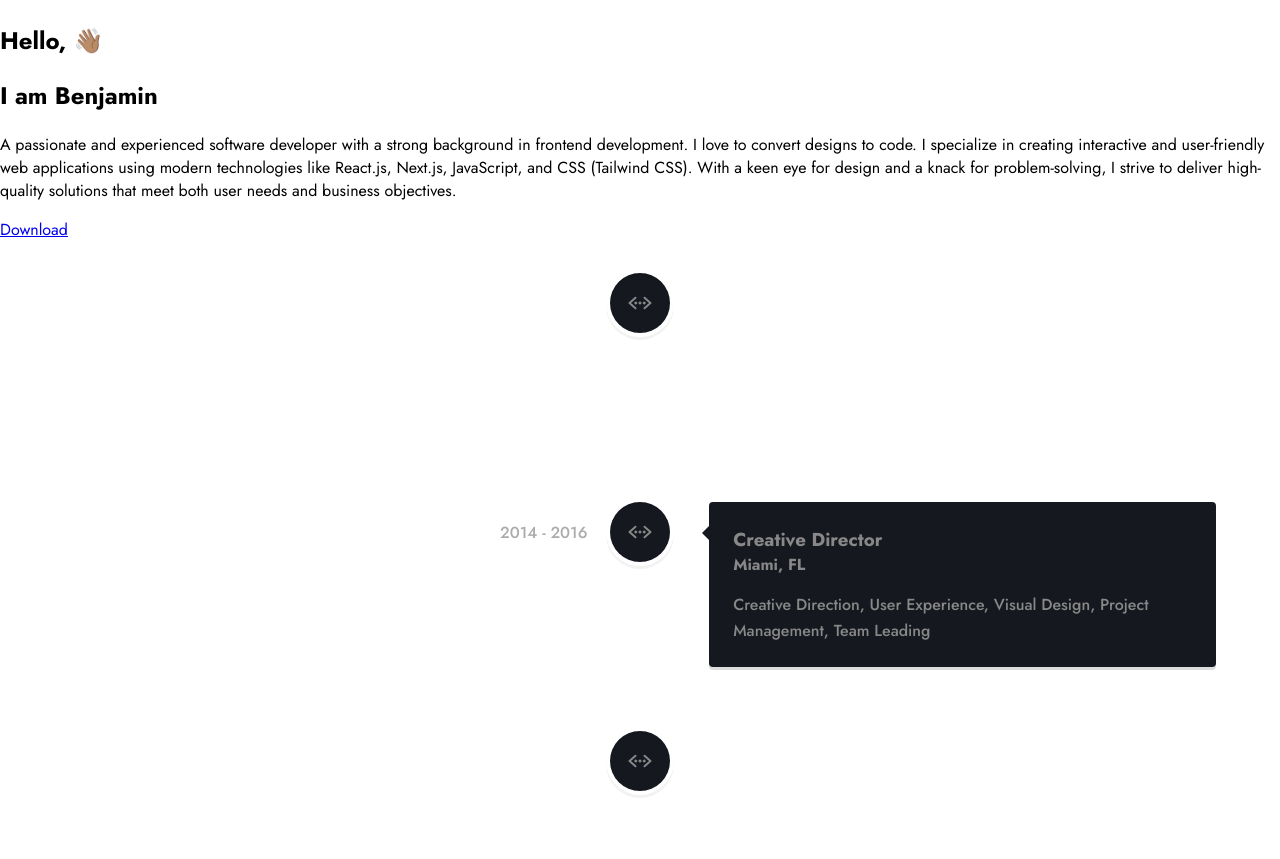
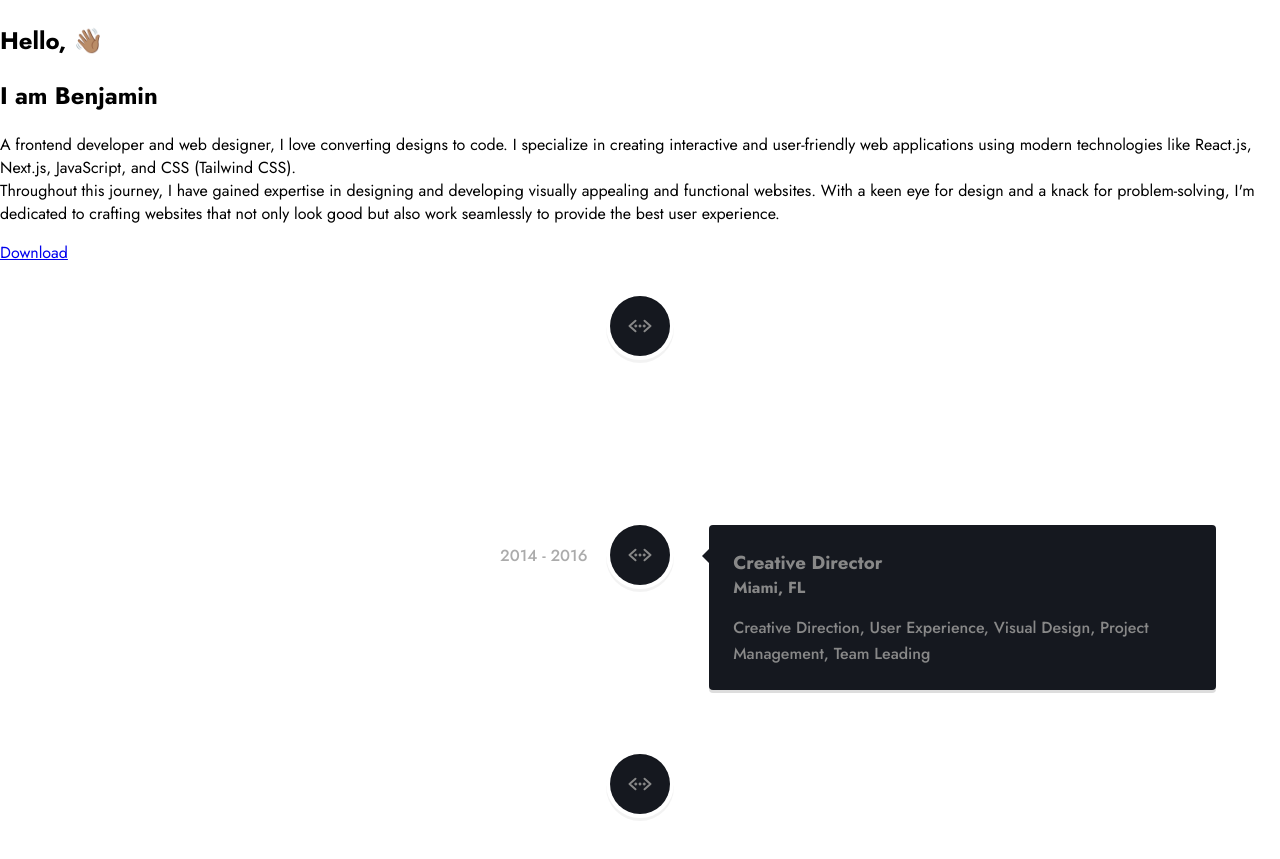
Before and after one commit to Femi-Benjamin/Benjamin-Olufemi_Portfolio, a React (Create React App) app: page / in a window 1280 px wide. Shown: the part 3560-4419 px from the top of the page. Built offline with nearby package versions, Linux system fonts and the light colour scheme.

Commit message:
update aboutsection

```diff
--- a/src/App.js
+++ b/src/App.js
@@ -201,16 +201,21 @@ function App() {
             {/* CONTENT BOX */}
             <div className="w-full h-420 flex items-center justify-center">
               <div>
-                <h1 className="text-3xl text-textBase md:text-justify text-center md:py-5 md:pt-0 pt-14 pb-3 font-bold">
+                <h1 className="text-3xl text-textBase md:text-justify text-center md:py-5 md:pt-0 pt-20 pb-3 font-bold">
                   Hello, 👋🏽
                 </h1>
-                <h1 className="text-3xl text-textBase md:text-justify text-center pb-5 font-extrabold">
+                <h1 className="text-3xl text-textBase md:text-justify text-center md:pb-5 pb-2 font-extrabold">
                   I am <span className="text-zinc-300">Benjamin</span>
                 </h1>
                 <p className="text-lg text-textBase text-justify">
-                  A passionate and experienced software developer with a strong background in frontend development. I love to convert designs to code. I specialize in creating interactive and user-friendly web applications using modern technologies like React.js, Next.js, JavaScript, and CSS (Tailwind CSS). With a keen eye for design and a knack for problem-solving, I strive to deliver high-quality solutions that meet both user needs and business objectives.
+                  A frontend developer and web designer,
+                  I love converting designs to code.
+                  I specialize in creating interactive and user-friendly web applications using modern technologies like React.js, Next.js, JavaScript, and CSS (Tailwind CSS).
+                  <br />
+                  Throughout this journey, I have gained expertise in designing and developing visually appealing and functional websites.
+                  With a keen eye for design and a knack for problem-solving, I'm dedicated to crafting websites that not only look good
+                  but also work seamlessly to provide the best user experience.
                 </p>
-
                 <div className="items-center md:flex md:justify-center">
                   <motion.a
                     href="https://drive.google.com/file/d/1ZG_0SUKMdOg2J59cIQZg6NsvcKTTSGu_/view?usp=sharing"
@@ -230,7 +235,7 @@ function App() {
 
 
           {/* TIMELINE SECTION */} {/* mapped */}
-          <section className="w-full flex items-center justify-center md:mt-0 pt-10">
+          <section className="w-full flex items-center justify-center md:pt-0 pt-14">
             <VerticalTimeline>
               {
                 Experience && Experience.map(n => (
@@ -328,7 +333,6 @@ function App() {
                 understandable language? <br />
                 Feel free to reach out if you have any questions or want to collaborate with me!
                 my inbox is always open.
-
                 Look no further! I'm here and ready to assist you.
               </p>
 
```
